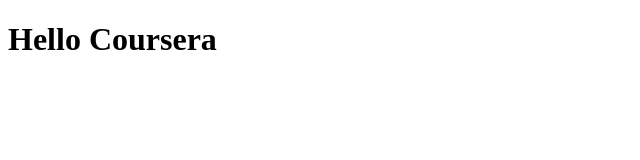
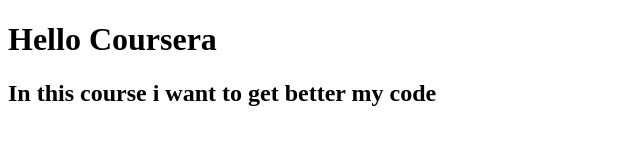
Before and after one commit to aliciapabon/coursera-test, a plain HTML site: page site/index.html in a window 1280 px wide. Shown: the whole page, without its empty margins (0-640 px from the left). Drawn offline with Linux system fonts and the light colour scheme.

Commit message:
small adition

```diff
--- a/site/index.html
+++ b/site/index.html
@@ -5,5 +5,6 @@
 </head>
 <body>
 <h1>Hello Coursera</h1>
+<h2>In this course i want to get better my code<h2/>
 </body>
 </html>
```
